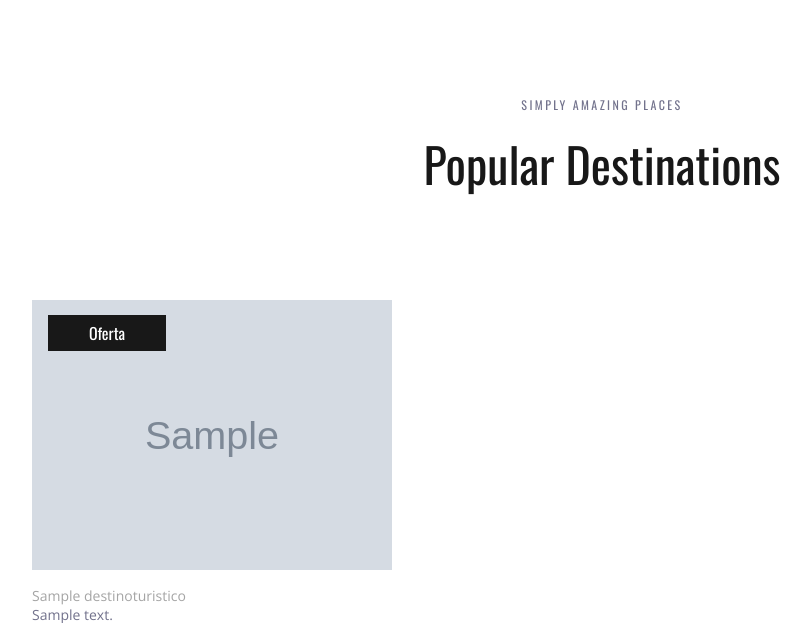
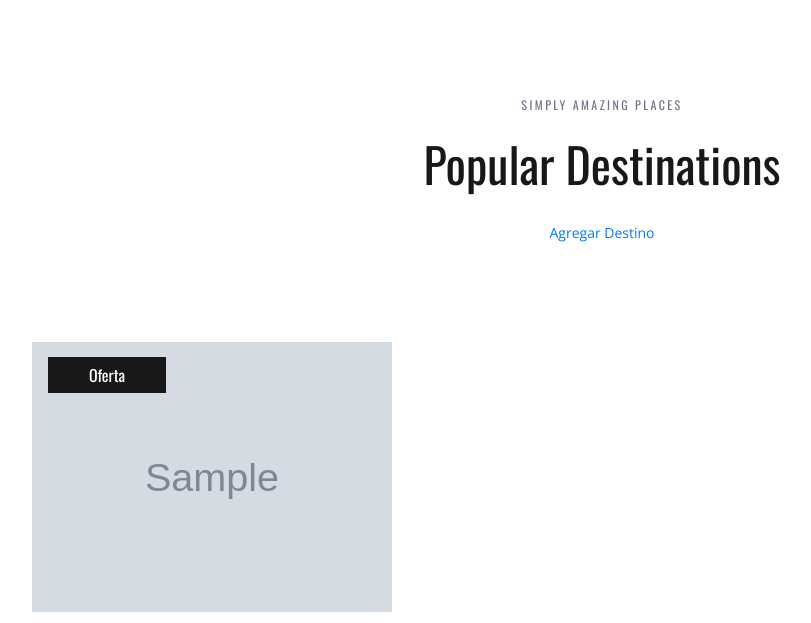
Before and after one commit to Aristides-1/lab8, a Django app: page / in a window 1280 px wide. Shown: the part 1185-1808 px from the top of the page, without its empty margins (38-849 px from the left). Run offline with Django 5.2, Linux system fonts and the light colour scheme; tables that the repository leaves empty hold one stand-in row (values such as "Sample post"); grey boxes marked "Sample" are stand-in pictures; some libraries are stand-ins or nearby versions.

Commit message:
agregando boton  en index.html

```diff
--- a/destinos_arequipa/templates/index.html
+++ b/destinos_arequipa/templates/index.html
@@ -228,6 +228,11 @@
 				<div class="col text-center">
 					<div class="section_subtitle">simply amazing places</div>
 					<div class="section_title"><h2>Popular Destinations</h2></div>
+					<br>
+
+					<a href="{% url 'crear_destino' %}">
+						Agregar Destino
+					</a>
 				</div>
 			</div>
 			<div class="row destinations_row">
```
